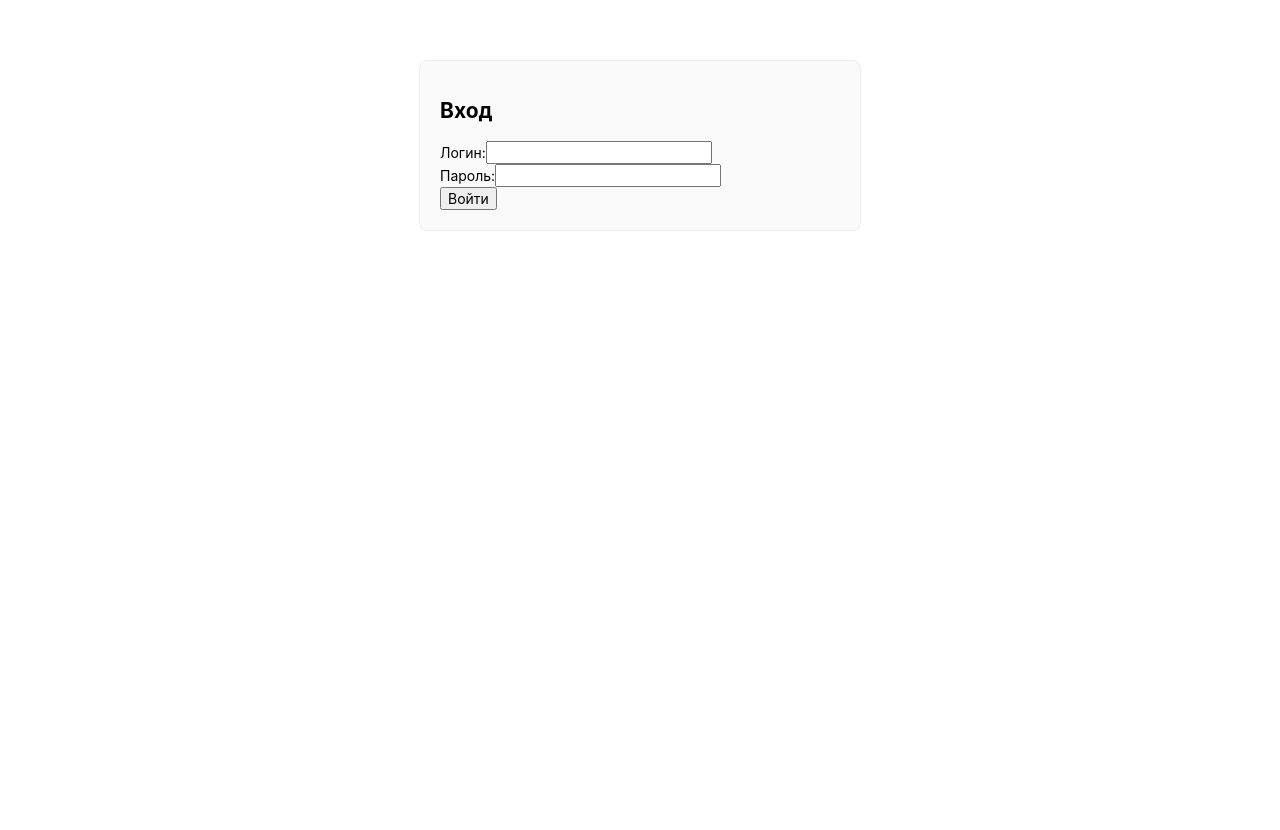
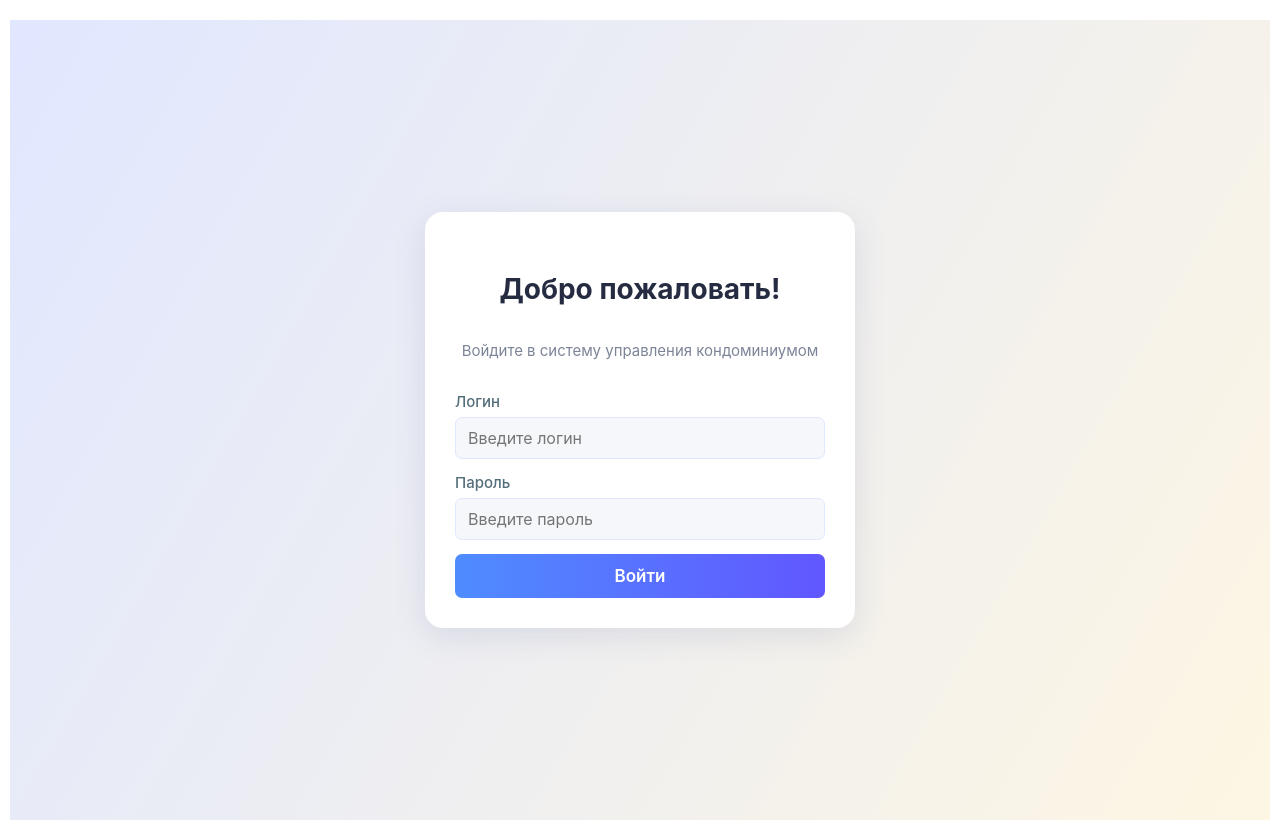
Before and after one commit to oreonoreon/front, a Vue app: page /login in a window 1280 px wide. Before the commit the page ends 800 px from the top, so only its background shows below. Built offline with nearby package versions, Linux system fonts and the light colour scheme.

Commit message:
логин и аунтификация работает

```diff
--- a/src/components/Login.vue
+++ b/src/components/Login.vue
@@ -1,18 +1,41 @@
 <template>
   <div class="login-container">
-    <h2>Вход</h2>
-    <form @submit.prevent="login">
-      <div>
-        <label for="username">Логин:</label>
-        <input v-model="username" id="username" required />
-      </div>
-      <div>
-        <label for="password">Пароль:</label>
-        <input v-model="password" id="password" type="password" required />
-      </div>
-      <button type="submit" :disabled="loading">Войти</button>
-      <div v-if="error" class="error">{{ error }}</div>
-    </form>
+    <div class="login-card">
+      <h2>Добро пожаловать!</h2>
+      <p class="login-subtitle">Войдите в систему управления кондоминиумом</p>
+      <form @submit.prevent="login">
+        <div class="input-group">
+          <label for="username">Логин</label>
+          <input
+              v-model="username"
+              id="username"
+              placeholder="Введите логин"
+              autocomplete="username"
+              required
+          />
+        </div>
+        <div class="input-group">
+          <label for="password">Пароль</label>
+          <input
+              v-model="password"
+              id="password"
+              type="password"
+              placeholder="Введите пароль"
+              autocomplete="current-password"
+              required
+          />
+        </div>
+        <button
+            type="submit"
+            :disabled="loading"
+            class="login-btn"
+        >
+          <span v-if="loading" class="loader"></span>
+          <span v-else>Войти</span>
+        </button>
+        <div v-if="error" class="error">{{ error }}</div>
+      </form>
+    </div>
   </div>
 </template>
 
@@ -45,17 +68,104 @@ async function login() {
 }
 </script>
 
-<style>
+<style scoped>
 .login-container {
-  max-width: 400px;
-  margin: 40px auto;
-  padding: 20px;
-  border: 1px solid #eee;
-  border-radius: 8px;
-  background: #fafafa;
+  min-height: 100vh;
+  display: flex;
+  justify-content: center;
+  align-items: center;
+  background: linear-gradient(120deg, #e0e7ff 0%, #fdf6e3 100%);
+}
+.login-card {
+  width: 100%;
+  max-width: 370px;
+  background: #fff;
+  border-radius: 18px;
+  box-shadow: 0 8px 32px rgba(60, 80, 140, 0.13);
+  padding: 36px 30px 30px 30px;
+  display: flex;
+  flex-direction: column;
+  align-items: stretch;
+  gap: 16px;
+}
+h2 {
+  text-align: center;
+  margin-bottom: 4px;
+  font-size: 28px;
+  color: #252b40;
+}
+.login-subtitle {
+  text-align: center;
+  font-size: 15px;
+  color: #7c8497;
+  margin-bottom: 16px;
+}
+.input-group {
+  display: flex;
+  flex-direction: column;
+  gap: 6px;
+  margin-bottom: 14px;
+}
+label {
+  font-size: 15px;
+  color: #546e7a;
+  font-weight: 500;
+}
+input {
+  padding: 10px 12px;
+  font-size: 16px;
+  border: 1px solid #e0e7ff;
+  border-radius: 7px;
+  transition: border-color 0.2s;
+  outline: none;
+  background: #f5f7fa;
+}
+input:focus {
+  border-color: #a7b2ff;
+  background: #fff;
+}
+.login-btn {
+  width: 100%;
+  padding: 12px 0;
+  background: linear-gradient(90deg, #4f8cff 0%, #6157ff 100%);
+  color: #fff;
+  font-size: 17px;
+  border: none;
+  border-radius: 7px;
+  font-weight: 600;
+  cursor: pointer;
+  transition: background 0.2s, filter 0.2s;
+  margin-top: 12px;
+  position: relative;
+  display: flex;
+  align-items: center;
+  justify-content: center;
+}
+.login-btn:disabled {
+  opacity: 0.7;
+  cursor: not-allowed;
+  filter: grayscale(0.3);
 }
 .error {
-  color: red;
-  margin-top: 10px;
+  color: #e0393e;
+  background: #ffeaea;
+  margin-top: 15px;
+  padding: 8px 10px;
+  border-radius: 6px;
+  font-size: 15px;
+  text-align: center;
+}
+.loader {
+  display: inline-block;
+  width: 20px;
+  height: 20px;
+  border: 3px solid #fff;
+  border-radius: 50%;
+  border-right-color: #4f8cff;
+  animation: spin 0.7s linear infinite;
+  margin-right: 6px;
+}
+@keyframes spin {
+  to { transform: rotate(360deg); }
 }
 </style>
--- a/src/components/Scheduler1.vue
+++ b/src/components/Scheduler1.vue
@@ -127,7 +127,7 @@ config.onEventDelete = async function(args) {
 const deleteBooking = async(id) => {
   try {
     console.log('deleteBooking', id);
-    const {data}= await axios.delete(`/api/deleteBooking/${id}`)
+    const {data}= await axios.delete(`/api/calendar/deleteBooking/${id}`)
     return data
   }
   catch (error) {
@@ -219,7 +219,7 @@ const createBooking = async (args) => {
   };
 
   try {
-    const { data } = await axios.post('/api/createBooking', booking);
+    const { data } = await axios.post('/api/calendar/createBooking', booking);
     return data;
   }
   catch (err) {
@@ -247,7 +247,7 @@ const createBooking = async (args) => {
 
 //загрузка апартаментов
 const loadResources = async () => {
-  const { data } = await axios.get('/api/calendar');
+  const { data } = await axios.get('/api/calendar/r');
   config.resources = data.apartments.map(apt => ({
     name: apt.room_number,
     id: apt.room_number,
@@ -266,7 +266,7 @@ function addElevenHoursDP(iso) {
 const loadEvents = async () => {
   let events = [];
   for (const res of config.resources) {
-    const { data } = await axios.post('/api', { room_number: res.id });
+    const { data } = await axios.post('/api/calendar/r', { room_number: res.id });
     const bookings = data.bookings || data;
     bookings.forEach(b => {
       const checkIn=addElevenHoursDP(b.check_in);
```
